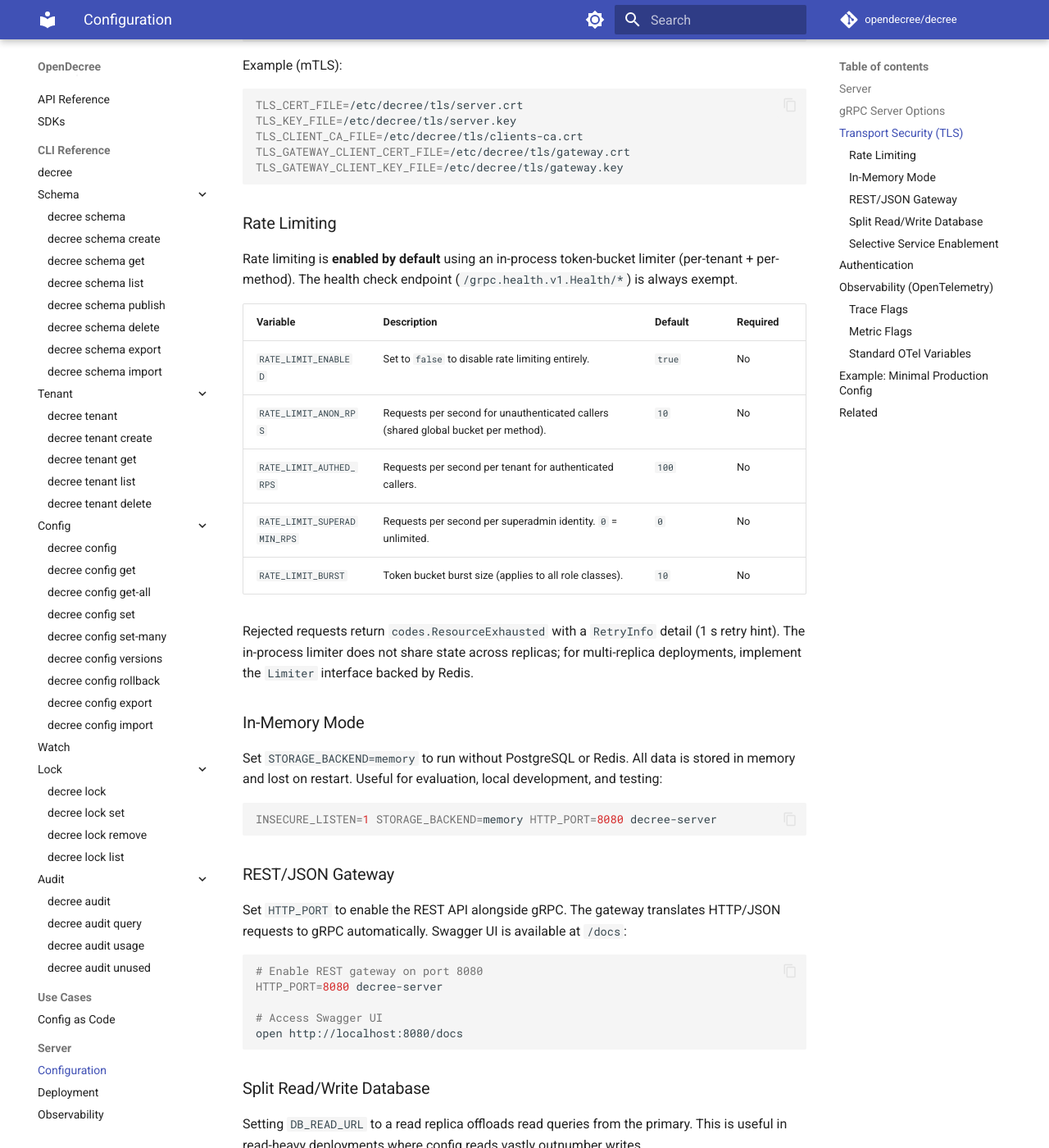
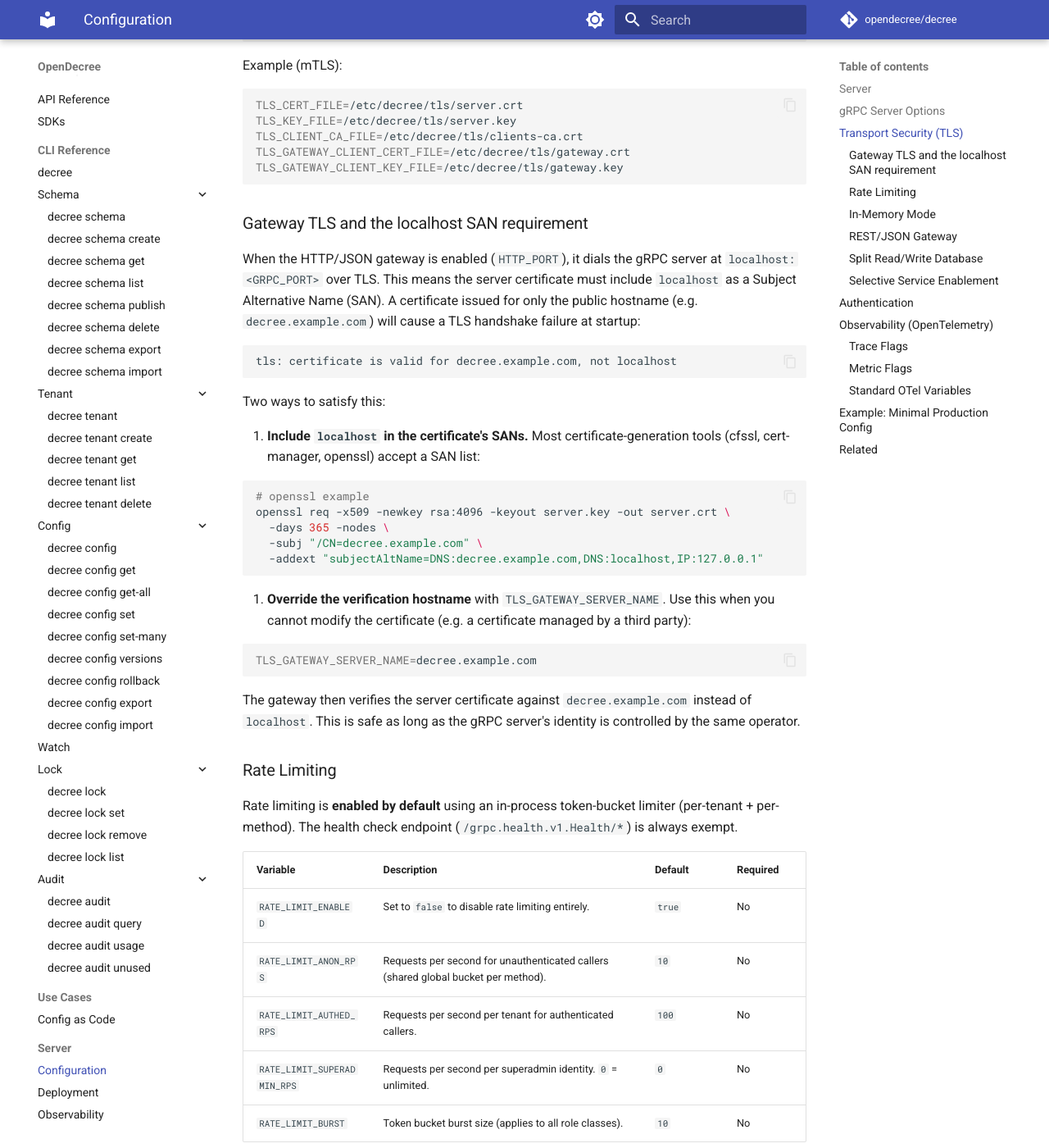
Before and after one commit to opendecree/decree, an MkDocs documentation site: the page built from docs/server/configuration.md, in a window 1280 px wide and 1400 px high, scrolled down 3107 px. Shown: the whole window at 82% size. Built offline with MkDocs 1.6.1 and Material for MkDocs 9.7.7, drawn with Linux system fonts in a browser that asks for light colours; comment, search, counter and statistics services are not loaded.

Commit message:
docs: mark all security audit findings resolved, document gateway TLS SAN requirement
Add a Status column to the security-review.md summary table and annotate
every finding heading with its resolution status and closing issue number.
Update the out-of-scope section to reflect that #159, #205, #206, #269,
and #270 are all shipped. Replace the stale "next steps" list with the
three remaining follow-up items (SECURITY.md matrix, close #26, re-audit
after CEL Phase 2).

Add a "Gateway TLS and the localhost SAN requirement" subsection to
docs/server/configuration.md explaining why the server certificate must
include a localhost SAN when the HTTP/JSON gateway is enabled, and
documenting TLS_GATEWAY_SERVER_NAME as the override for certificates
that cannot be modified.

Closes #310
Closes #290

Co-Authored-By: Claude <noreply@anthropic.com>

````diff
--- a/docs/server/configuration.md
+++ b/docs/server/configuration.md
@@ -64,6 +64,34 @@ TLS_CLIENT_CA_FILE=/etc/decree/tls/clients-ca.crt
 TLS_GATEWAY_CLIENT_CERT_FILE=/etc/decree/tls/gateway.crt
 TLS_GATEWAY_CLIENT_KEY_FILE=/etc/decree/tls/gateway.key
 ```
+
+### Gateway TLS and the localhost SAN requirement
+
+When the HTTP/JSON gateway is enabled (`HTTP_PORT`), it dials the gRPC server at `localhost:<GRPC_PORT>` over TLS. This means the server certificate must include `localhost` as a Subject Alternative Name (SAN). A certificate issued for only the public hostname (e.g. `decree.example.com`) will cause a TLS handshake failure at startup:
+
+```
+tls: certificate is valid for decree.example.com, not localhost
+```
+
+Two ways to satisfy this:
+
+1. **Include `localhost` in the certificate's SANs.** Most certificate-generation tools (cfssl, cert-manager, openssl) accept a SAN list:
+
+   ```bash
+   # openssl example
+   openssl req -x509 -newkey rsa:4096 -keyout server.key -out server.crt \
+     -days 365 -nodes \
+     -subj "/CN=decree.example.com" \
+     -addext "subjectAltName=DNS:decree.example.com,DNS:localhost,IP:127.0.0.1"
+   ```
+
+2. **Override the verification hostname** with `TLS_GATEWAY_SERVER_NAME`. Use this when you cannot modify the certificate (e.g. a certificate managed by a third party):
+
+   ```bash
+   TLS_GATEWAY_SERVER_NAME=decree.example.com
+   ```
+
+   The gateway then verifies the server certificate against `decree.example.com` instead of `localhost`. This is safe as long as the gRPC server's identity is controlled by the same operator.
 
 ### Rate Limiting
 
````
Also changed, not shown: .agents/context/security-review.md (+44 -53 lines).
